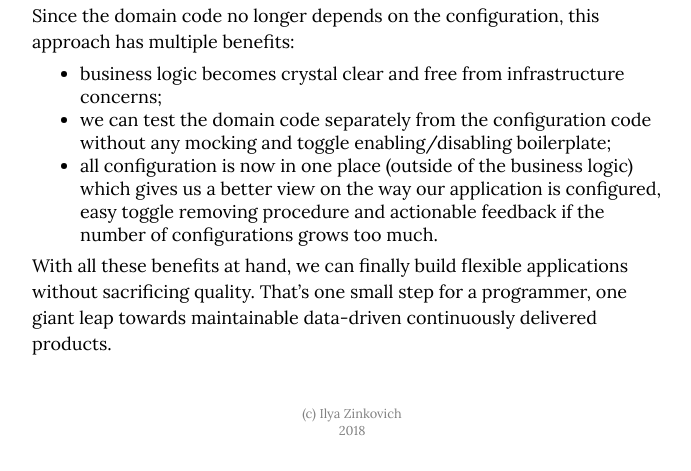
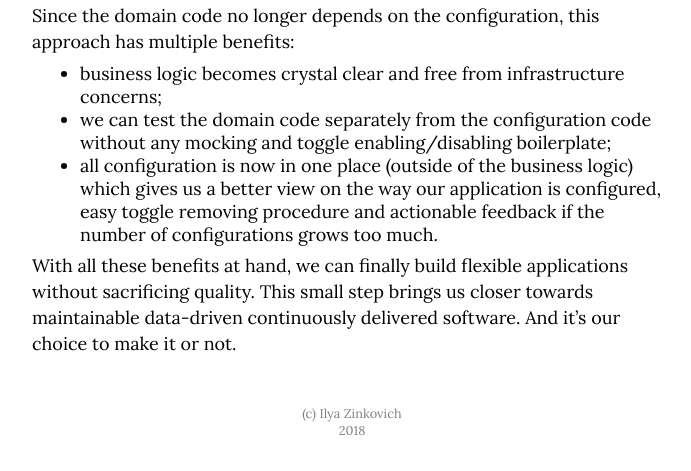
Before and after one commit to IlyaZinkovich/ilyazinkovich.github.io, a Jekyll site: the page built from _posts/2019/feb/2019-02-08-dynamic-configuration.md, in a window 1280 px wide and 900 px high, scrolled down 2668 px, cut to the strip 429-900 px from the top of the window. Shown: the whole strip, without its empty margins (288-979 px from the left). Built offline with Jekyll 4.4.1, drawn with Linux system fonts in a browser that asks for light colours; comment, search, counter and statistics services are not loaded.

Commit message:
Update 2019-02-08-dynamic-configuration.md

```diff
--- a/_posts/2019/feb/2019-02-08-dynamic-configuration.md
+++ b/_posts/2019/feb/2019-02-08-dynamic-configuration.md
@@ -68,4 +68,4 @@ Since the domain code no longer depends on the configuration, this approach has
 - we can test the domain code separately from the configuration code without any mocking and toggle enabling/disabling boilerplate;
 - all configuration is now in one place (outside of the business logic) which gives us a better view on the way our application is configured, easy toggle removing procedure and actionable feedback if the number of configurations grows too much.
 
-With all these benefits at hand, we can finally build flexible applications without sacrificing quality. That's one small step for a programmer, one giant leap towards maintainable data-driven continuously delivered products.
+With all these benefits at hand, we can finally build flexible applications without sacrificing quality. This small step brings us closer towards maintainable data-driven continuously delivered software. And it's our choice to make it or not.
```
